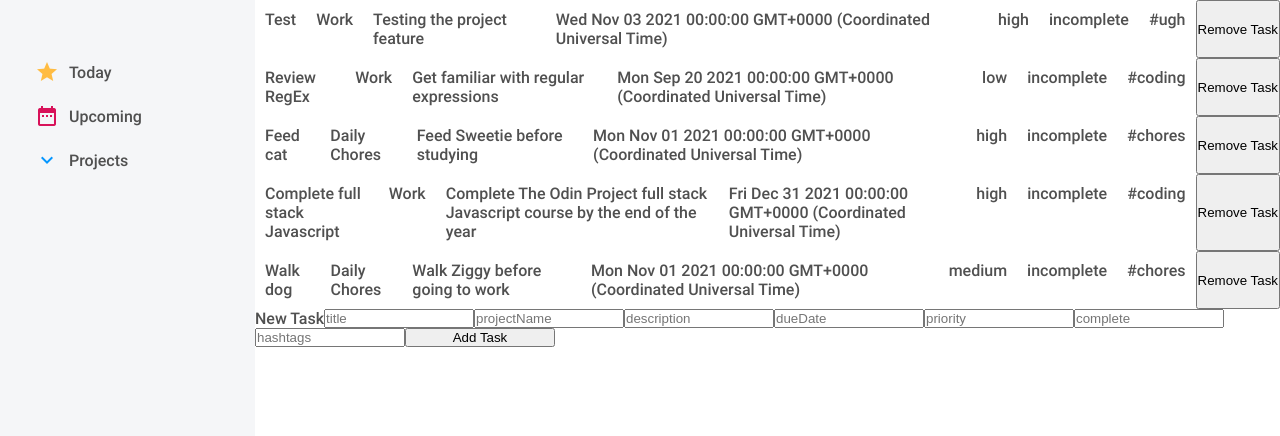
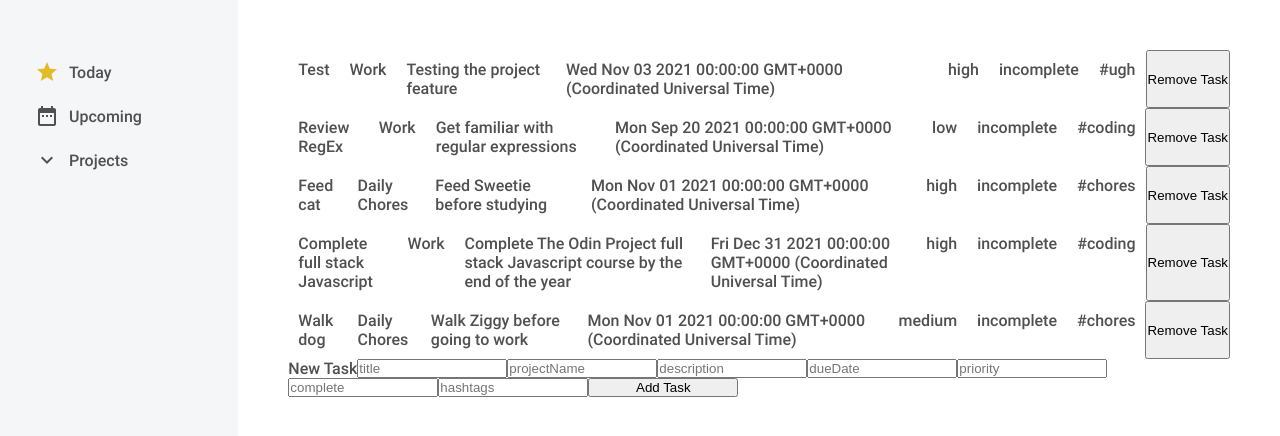
Before and after one commit to kimsjason/todo-list, a website built with webpack: page src/template.html in a window 1280 px wide. Built offline with nearby package versions, Linux system fonts and the light colour scheme.

Commit message:
Update sidebar styles

```diff
--- a/src/main.css
+++ b/src/main.css
@@ -1,4 +1,4 @@
-/* https://coolors.co/006ba6-0496ff-ffbc42-d81159-8f2d56 */
+/* https://coolors.co/4d9de0-e15554-e1bc29-3bb273-7768ae */
 @font-face {
     font-family: Roboto;
     src: url(./Roboto/Roboto-Medium.ttf)
@@ -17,6 +17,8 @@ body {
     color: rgb(80, 80, 80);
 }
 
+
+
 /* sidebar */
 .sidebar {
     flex: 1;
@@ -28,40 +30,52 @@ body {
     display: flex;
     align-items: center;
     padding: 10px 0;
-
+    cursor: pointer;
 }
 
-.sidebar span {
-    padding: 0 10px;
+.sidebar div.hidden {
+    display: none;
 }
 
-.sidebar a {
-    display: inline-block;
-    padding: 0 20px 0 0;
-    text-decoration: none;
+.sidebar div span {
+    padding: 0 10px;
+    pointer-events: none;
+}
+#home {
+    color: #3bb273;
 }
 
 #star {
-    color: #FFBC42;
+    color: #e1bc29;
 }
 
-#date-range {
-    color: #D81159;
+#upcoming {
+    color: #e15554;
 }
 
-#expand-more {
-    color: #0496FF;
+#projects {
+    color: #4d9de0;
 }
 
-/* form */
+.dropdown {
+    display: flex;
+    flex-direction: column;
+}
+
+/* content */
 .content {
     flex: 5;
+    padding: 50px;
 }
+
+.tasks-header {
+    display: flex;
+}
+
 
 .task-form {
     display: flex;
     flex-wrap: wrap;
-
 }
 
 .task-form input {
```
